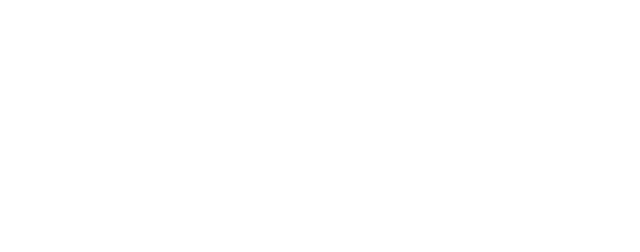
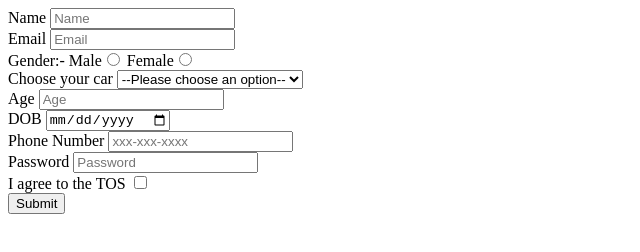
Before and after one commit to acciojob/signup-form-car-ameynagulwar, a website: page main.html in a window 1280 px wide. Shown: the whole page, without its empty margins (0-640 px from the left). Drawn offline with Linux system fonts and the light colour scheme.

Commit message:
created a submission

```diff
--- a/main.html
+++ b/main.html
@@ -8,6 +8,62 @@
 
 <body>
 	<!-- the entire body must be written by student -->
+	<form method="post">
+		<div>
+			<label for="name">Name</label>
+			<input type="text" name="name" id="name"  placeholder="Name" required>
+			<br>
+		</div>
+
+		<div>
+			<label for="email">Email</label>
+			<input type="email" name="email" id="email" placeholder="Email" required>
+			<br>
+		</div>
+
+		<div>
+			<label for="gender_m">Gender:-</label>
+			Male<input type="radio" name="gender" id="gender_m" required>
+			Female<input type="radio" name="gender" id="gender_f" required>
+			<br>
+		</div>
+
+		<div>
+			<label for="cars">Choose your car </label>
+			<select id="cars" placeholder="--Please choose an option--">
+				<option value="" disabled selected hidden>--Please choose an option--</option>
+				<option value="BMW">BMW</option>
+				<option value="Audi">Audi</option>
+				<option value="Mercedez">Mercedez</option>
+			</select>
+		</div>
+
+		<div>
+			<label for="age">Age</label>
+			<input type="number" name="age" id="age" placeholder="Age" required>
+		</div>
+
+		<div>
+			<label for="dob">DOB</label>
+			<input type="date" name="DOB" id="dob" required>
+		</div>
+
+		<div>
+			<label for="tel">Phone Number</label>
+			<input type="tel" name="Phone Number" id="tel" placeholder="xxx-xxx-xxxx">
+		</div>
+
+		<div>
+			<label for="password">Password</label>
+			<input type="password" name="Password" id="password" placeholder="Password" required>
+		</div>
+
+		<div>
+			<label for="tos">I agree to the TOS</label>
+			<input type="checkbox" id="tos" required>
+		</div>
+		 <button type="submit" value="Submit">Submit</button>
+	</form>
     <script type="text/javascript" src="./script.js">
 </script>
 
```
